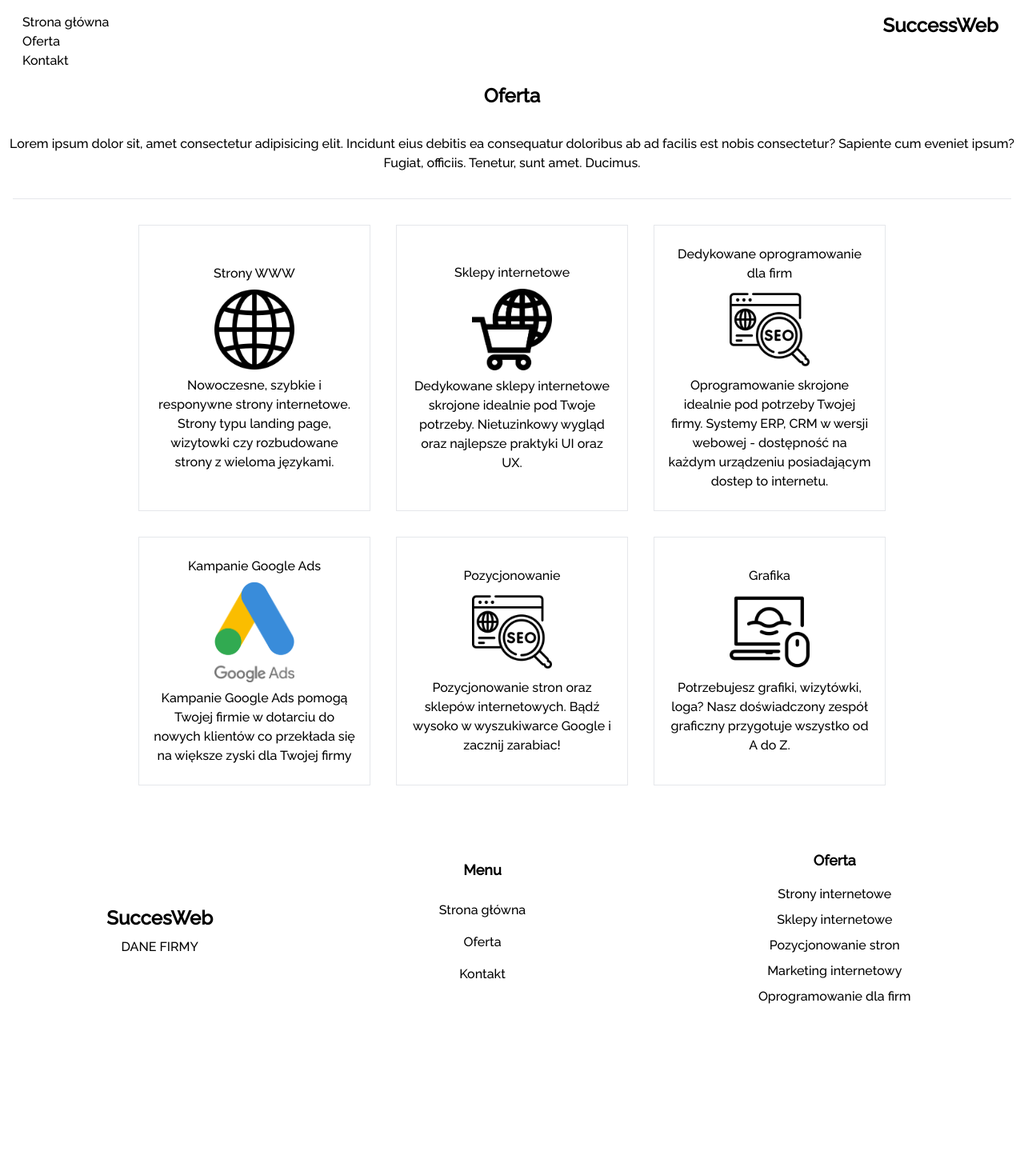
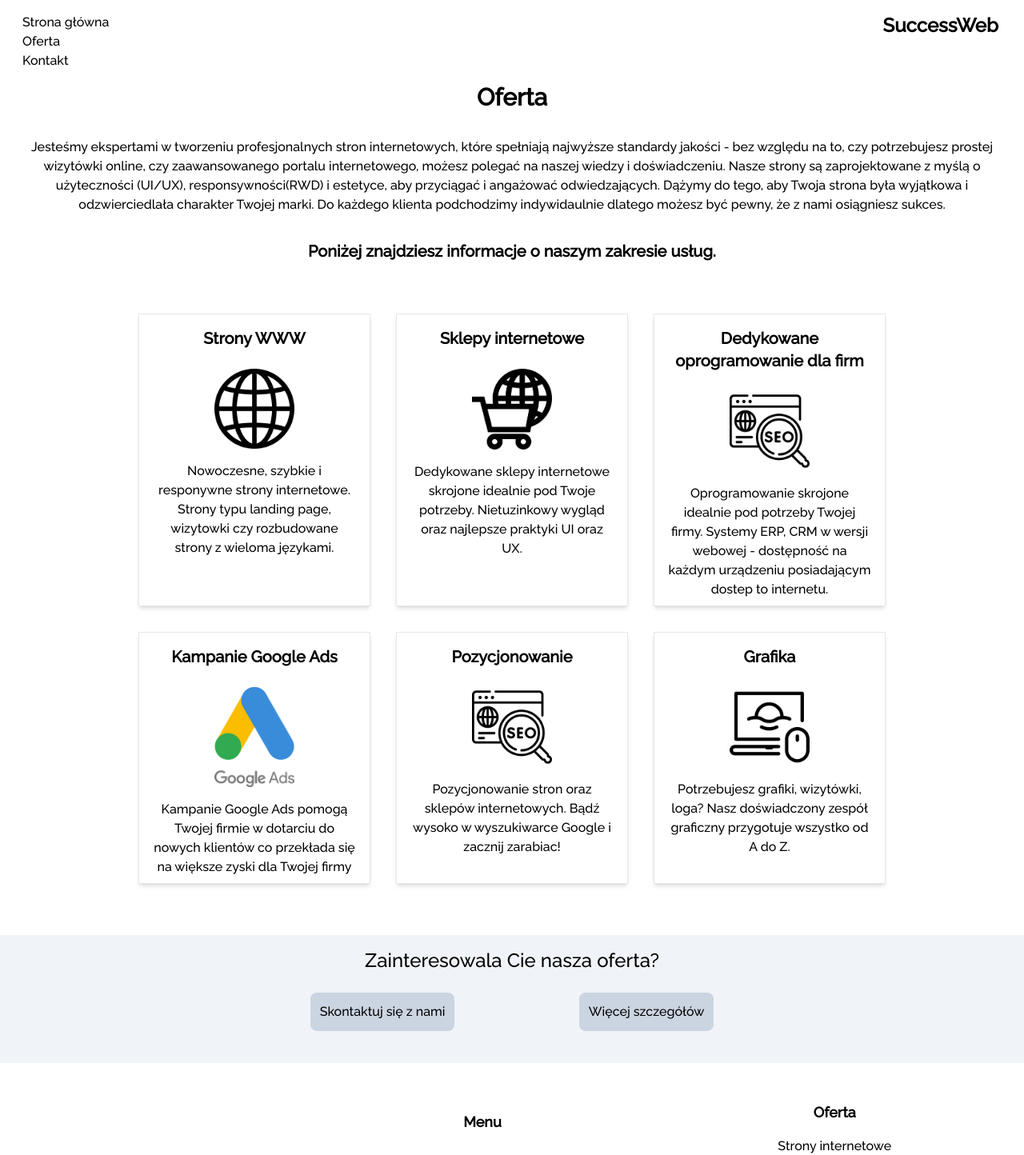
Before and after one commit to Faunbox/succesweb, a Next.js app: page /oferta in a window 1280 px wide. Shown: the top 1444 px of the page at 80% size. Before the commit the page ends 1290 px from the top, so only its background shows below. Built offline with nearby package versions, Linux system fonts and the light colour scheme.

Commit message:
texts for some pages + refactor

```diff
--- a/app/globals.css
+++ b/app/globals.css
@@ -12,8 +12,8 @@
   .button {
     @apply relative w-fit rounded-lg bg-slate-300 p-3 duration-300 ease-in hover:bg-slate-400;
   }
-  .title{
-    @apply mb-4 text-xl font-bold md:text-2xl;
+  .title {
+    @apply mb-4 text-2xl font-bold md:text-3xl;
   }
   .article {
     @apply p-4;
--- a/app/oferta/ecommerce/page.tsx
+++ b/app/oferta/ecommerce/page.tsx
@@ -1,5 +1,33 @@
 const Ecommerce = () => {
-  return <div>tak</div>;
+  return (
+    <div className="center container flex flex-col">
+      <h2 className="title">Sklepy e-commerce</h2>
+      <p>
+        Jeśli chcesz wejść na rynek e-commerce i osiągnąć sukces w sprzedaży
+        online, możemy Ci w tym pomóc. Projektujemy i tworzymy sklepy
+        internetowe, które są nie tylko atrakcyjne wizualnie, ale także
+        funkcjonalne i intuicyjne w obsłudze. Nasze sklepy są wyposażone w
+        zaawansowane narzędzia do zarządzania produktem, płatnościami, koszykiem
+        zakupowym i logistyką. Pomagamy Ci zbudować profesjonalną platformę
+        e-commerce, która zapewni Ci wzrost sprzedaży i zadowolenie klientów.
+      </p>
+      <h3 className="m-4 text-xl font-bold">W jaki sposób działamy?</h3>
+      <ul>
+        <li>1</li>
+        <li>2</li>
+        <li>3</li>
+        <li>4</li>
+        <li>5</li>
+        <li>6</li>
+      </ul>
+      <h3 className="m-4 text-xl font-bold">Ceny</h3>
+      <div className="m-4 flex w-full flex-col justify-around md:flex-row">
+        <div>Sklep z gotowego szablonu</div>
+        <div>Sklep z indywidualnym szablonem graficznym</div>
+        <div>Dedykowane rozwiązania e-commerce</div>
+      </div>
+    </div>
+  );
 };
 
 export default Ecommerce;
--- a/app/oferta/google-ads/page.tsx
+++ b/app/oferta/google-ads/page.tsx
@@ -1,5 +1,28 @@
 const GoogleAds = () => {
-  return <div>Kampanie Google ads</div>;
+  return (
+    <div className="center container flex flex-col">
+      <h2 className="title">Marketing internetowy</h2>
+      <p className="m-4">
+        W dzisiejszym konkurencyjnym świecie online skuteczny marketing jest
+        kluczem do sukcesu. Oferujemy kompleksowe strategie marketingowe, które
+        pomogą Ci dotrzeć do Twojej docelowej grupy odbiorców i zwiększyć
+        świadomość Twojej marki. Korzystając z różnorodnych narzędzi, takich jak
+        reklamy Google, kampanie reklamowe w mediach społecznościowych,
+        marketing treści i e-mail marketing, skoncentrujemy się na budowaniu
+        silnego wizerunku marki i generowaniu konwersji. Nasz zespół pomoże Ci w
+        wykorzystaniu pełnego potencjału marketingu internetowego.
+      </p>
+      <h3 className="m-4 text-xl font-bold">W jaki sposób działamy?</h3>
+      <ul>
+        <li>1</li>
+        <li>2</li>
+        <li>3</li>
+        <li>4</li>
+        <li>5</li>
+        <li>6</li>
+      </ul>
+    </div>
+  );
 };
 
 export default GoogleAds;
--- a/app/oferta/page.tsx
+++ b/app/oferta/page.tsx
@@ -1,33 +1,26 @@
-import { services } from "@/data/services";
-import Image from "next/image";
+import ContactComponent from "@/components/home/ContactComponent";
+import ServicesComponent from "@/components/offert/ServicesComponent";
 
 const Offert = () => {
   return (
     <main className="center container flex flex-col">
       <h2 className="title">Oferta</h2>
-      <p className="component">
-        Lorem ipsum dolor sit, amet consectetur adipisicing elit. Incidunt eius
-        debitis ea consequatur doloribus ab ad facilis est nobis consectetur?
-        Sapiente cum eveniet ipsum? Fugiat, officiis. Tenetur, sunt amet.
-        Ducimus.
+      <p className="component p-4">
+        Jesteśmy ekspertami w tworzeniu profesjonalnych stron internetowych,
+        które spełniają najwyższe standardy jakości - bez względu na to, czy
+        potrzebujesz prostej wizytówki online, czy zaawansowanego portalu
+        internetowego, możesz polegać na naszej wiedzy i doświadczeniu. Nasze
+        strony są zaprojektowane z myślą o użyteczności (UI/UX),
+        responsywności(RWD) i estetyce, aby przyciągać i angażować
+        odwiedzających. Dążymy do tego, aby Twoja strona była wyjątkowa i
+        odzwierciedlała charakter Twojej marki. Do każdego klienta podchodzimy
+        indywidaulnie dlatego możesz być pewny, że z nami osiągniesz sukces.
       </p>
-      <div className="flex flex-row flex-wrap items-top justify-center border-t m-4 py-4">
-        {services.map((obj, index) => (
-          <li
-            className="center m-4 flex max-w-[290px] flex-col items-center border p-4"
-            key={index}
-          >
-            <p className="my-2">{obj.title}</p>
-            <Image
-              src={obj.icon}
-              width={100}
-              height={50}
-              alt="ikona google ads"
-            />
-            <p className="my-2">{obj.desc}</p>
-          </li>
-        ))}
-      </div>
+      <p className="component p-4 text-xl font-bold">
+        Poniżej znajdziesz informacje o naszym zakresie usług.
+      </p>
+      <ServicesComponent border={false} />
+      <ContactComponent />
     </main>
   );
 };
--- a/app/oferta/seo/page.tsx
+++ b/app/oferta/seo/page.tsx
@@ -1,5 +1,28 @@
 const SEO = () => {
-  return <div>SEO</div>;
+  return (
+    <div className="container flex flex-col items-center justify-around">
+      <h2 className="title">Pozycjonowanie stron (SEO)</h2>
+      <p className="m-4">
+        Wiedza o tym, jak skutecznie pozycjonować stronę w wyszukiwarkach, może
+        mieć ogromny wpływ na widoczność Twojej witryny w sieci. Nasz zespół
+        specjalistów w dziedzinie SEO zna najlepsze praktyki i strategie, które
+        pomogą Ci osiągnąć wysoką pozycję w wynikach wyszukiwania.
+        Optymalizujemy Twoją stronę pod kątem słów kluczowych, analizujemy
+        konkurencję i budujemy skuteczne linki, aby przyciągnąć więcej ruchu
+        organicznego na Twoją stronę. Naszym celem jest zwiększenie widoczności
+        Twojej marki i generowanie trwałego ruchu na stronie.
+      </p>
+      <h3 className="m-4 text-xl font-bold">W jaki sposób działamy?</h3>
+      <ul>
+        <li>1</li>
+        <li>2</li>
+        <li>3</li>
+        <li>4</li>
+        <li>5</li>
+        <li>6</li>
+      </ul>
+    </div>
+  );
 };
 
 export default SEO;
--- a/components/Footer.tsx
+++ b/components/Footer.tsx
@@ -31,8 +31,8 @@ const Footer = () => {
   ];
 
   return (
-    <footer className="center bordet-t flex w-screen border-gray-400 py-4">
-      <div className="container flex flex-col items-center justify-around sm:flex-row">
+    <footer className="center bordet-t container flex w-screen border-gray-700 py-4">
+      <div className="flex w-screen flex-col items-center justify-around sm:flex-row">
         <section className="py4 ">
           <p className="p-2 text-2xl font-bold">SuccesWeb</p>
           <div>DANE FIRMY</div>
--- a/components/home/About.tsx
+++ b/components/home/About.tsx
@@ -5,20 +5,22 @@ const About = () => {
     <section className="center component">
       <h2 className="text-xl md:text-2xl">O nas</h2>
       <div className="center article container mx-auto flex w-auto flex-col md:flex-row">
-        <p>
-          Lorem, ipsum dolor sit amet consectetur adipisicing elit. Earum vero
-          aperiam repudiandae consequatur dolorem ipsum laboriosam, est atque
-          totam placeat doloribus veniam, voluptatibus pariatur harum quod id
-          officiis provident! Qui perferendis earum fugiat at, ipsum cupiditate,
-          labore quibusdam, et cumque non est asperiores! Odit consectetur
-          labore praesentium. Fugit, ullam doloribus officiis velit blanditiis
-          soluta animi officia amet asperiores similique quae mollitia neque
-          enim veritatis aut est molestias optio sint? Voluptatem quis quam,
-          vero expedita placeat, consequatur fuga eum necessitatibus doloremque
-          laborum atque? Voluptates delectus, ipsa dignissimos molestiae commodi
-          eius at fugit reiciendis, consequuntur soluta harum quo natus
-          inventore, odio iure!
-        </p>
+        <div className="flex flex-col justify-around">
+          <p className="p-4">
+            Jeśli szukasz nie tylko usług, ale także partnera, który zrozumie
+            Twoje potrzeby i pomoże Ci osiągnąć cele online, to jesteśmy właśnie
+            dla Ciebie. Nasze podejście opiera się na współpracy i budowaniu
+            trwałych relacji z naszymi klientami. Razem możemy stworzyć silną
+            obecność online i zwiększyć Twoj sukces.
+          </p>
+          <p className="p-4">
+            Jesteśmy zespołem profesjonalistów zajmujących się tworzeniem stron
+            internetowych, sklepów internetowych oraz kompleksowym wsparciem w
+            obszarze SEO i marketingu internetowego. Nasza pasja i doświadczenie
+            pozwoliły nam zdobyć uznanie wielu klientów, pomagając im osiągać
+            sukcesy online.
+          </p>
+        </div>
         <Image
           src={"/images/programming.jpg"}
           alt="programowanie"
--- a/components/home/ContactComponent.tsx
+++ b/components/home/ContactComponent.tsx
@@ -2,17 +2,17 @@ import Link from "next/link";
 
 const ContactComponent = () => {
   return (
-    <section className="center component h-fit w-screen flex-col bg-slate-200/50">
+    <section className="center component my-4 h-fit w-screen flex-col bg-slate-200/50">
       <h3 className="mb-4 text-xl md:text-2xl">
         Zainteresowala Cie nasza oferta?
       </h3>
       <div className="center my-6 flex w-3/6 flex-col justify-around gap-5 md:flex-row">
-        <button className="button">
-          <Link href={"/kontakt"}>Skontaktuj się z nami</Link>
-        </button>
-        <button className="button">
-          <Link href={"/oferta"}>Więcej szczegółów</Link>
-        </button>
+        <Link href={"/kontakt"}>
+          <button className="button">Skontaktuj się z nami</button>
+        </Link>
+        <Link href={"/oferta"}>
+          <button className="button">Więcej szczegółów</button>
+        </Link>
       </div>
     </section>
   );
--- a/components/home/Services.tsx
+++ b/components/home/Services.tsx
@@ -1,30 +1,10 @@
-import { services } from "@/data/services";
-import Image from "next/image";
+import ServicesComponent from "../offert/ServicesComponent";
 
 const Services = () => {
   return (
     <div className="center component my-4">
       <h2 className="text-xl md:text-2xl">Zakres naszych usług</h2>
-      <section>
-        <ul className="center flex flex-row flex-wrap items-start">
-          {services.map((obj, index) => (
-            <li
-              className="center m-4 flex max-w-[270px] flex-col items-center border p-4"
-              key={index}
-            >
-              <p className="my-2">{obj.title}</p>
-              <Image
-                src={obj.icon}
-                width={100}
-                height={50}
-                alt="ikona google ads"
-                className="float-left"
-              />
-              <p className="my-2">{obj.desc}</p>
-            </li>
-          ))}
-        </ul>
-      </section>
+      <ServicesComponent />
     </div>
   );
 };
--- /dev/null
+++ b/components/offert/ServicesComponent.tsx
@@ -0,0 +1,35 @@
+import { services } from "@/data/services";
+import Image from "next/image";
+import Link from "next/link";
+
+
+const ServicesComponent = ({ border }: { border?: boolean }) => {
+  return (
+    <div
+      className={`items-top m-4 flex flex-row flex-wrap justify-center ${
+        border && "border-t"
+      } py-4`}
+    >
+      {services.map(({href, title,icon,desc}) => (
+        <div
+          className="center m-4 max-w-[290px] border px-4 shadow-md transition hover:scale-110"
+          key={href}
+        >
+          <Link href={href} className="center flex flex-col">
+            <p className="my-4 text-xl font-bold">{title}</p>
+            <Image
+              src={icon}
+              width={100}
+              height={50}
+              className="my-2"
+              alt="ikona google ads"
+            />
+            <p className="my-2">{desc}</p>
+          </Link>
+        </div>
+      ))}
+    </div>
+  );
+};
+
+export default ServicesComponent;
```
